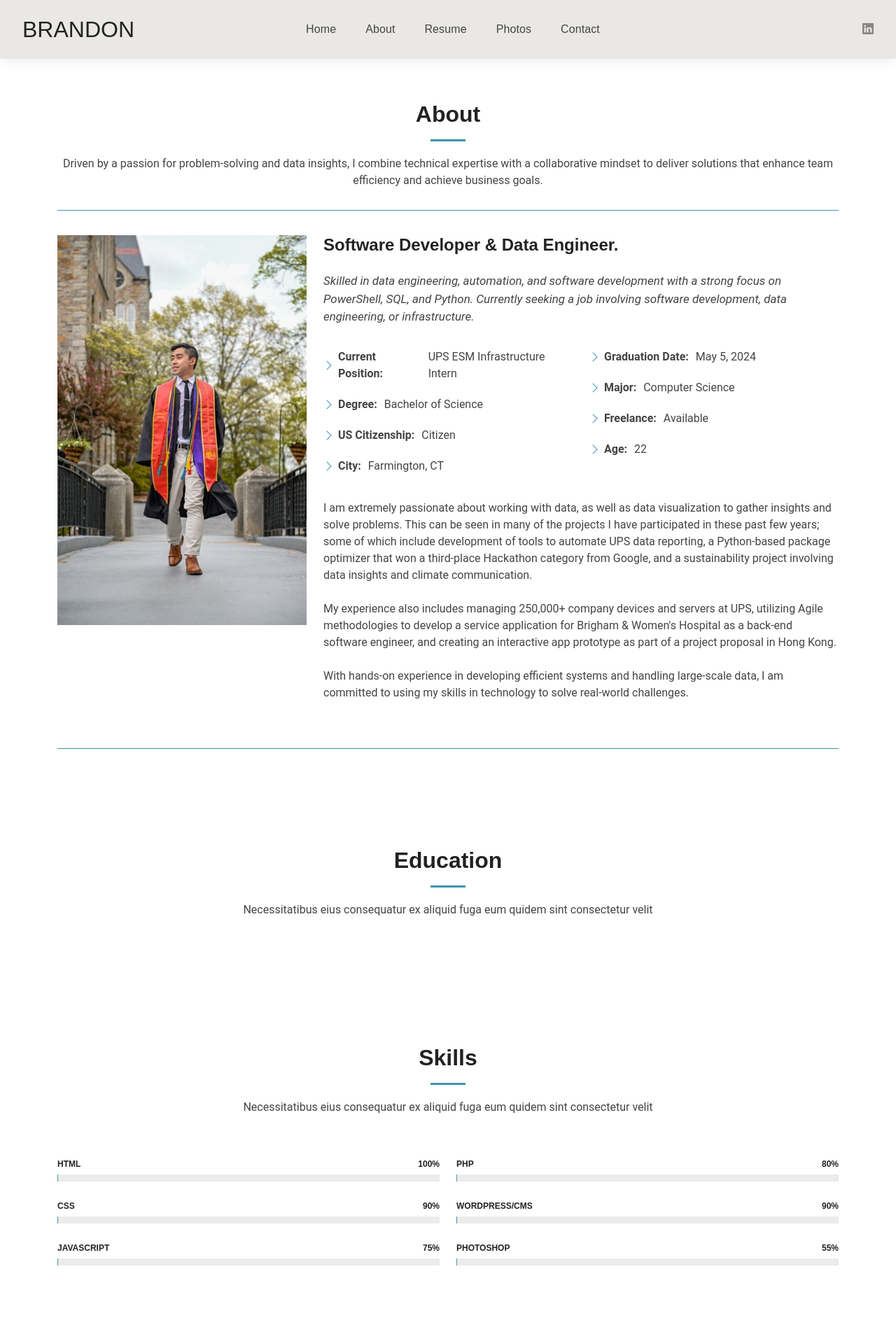
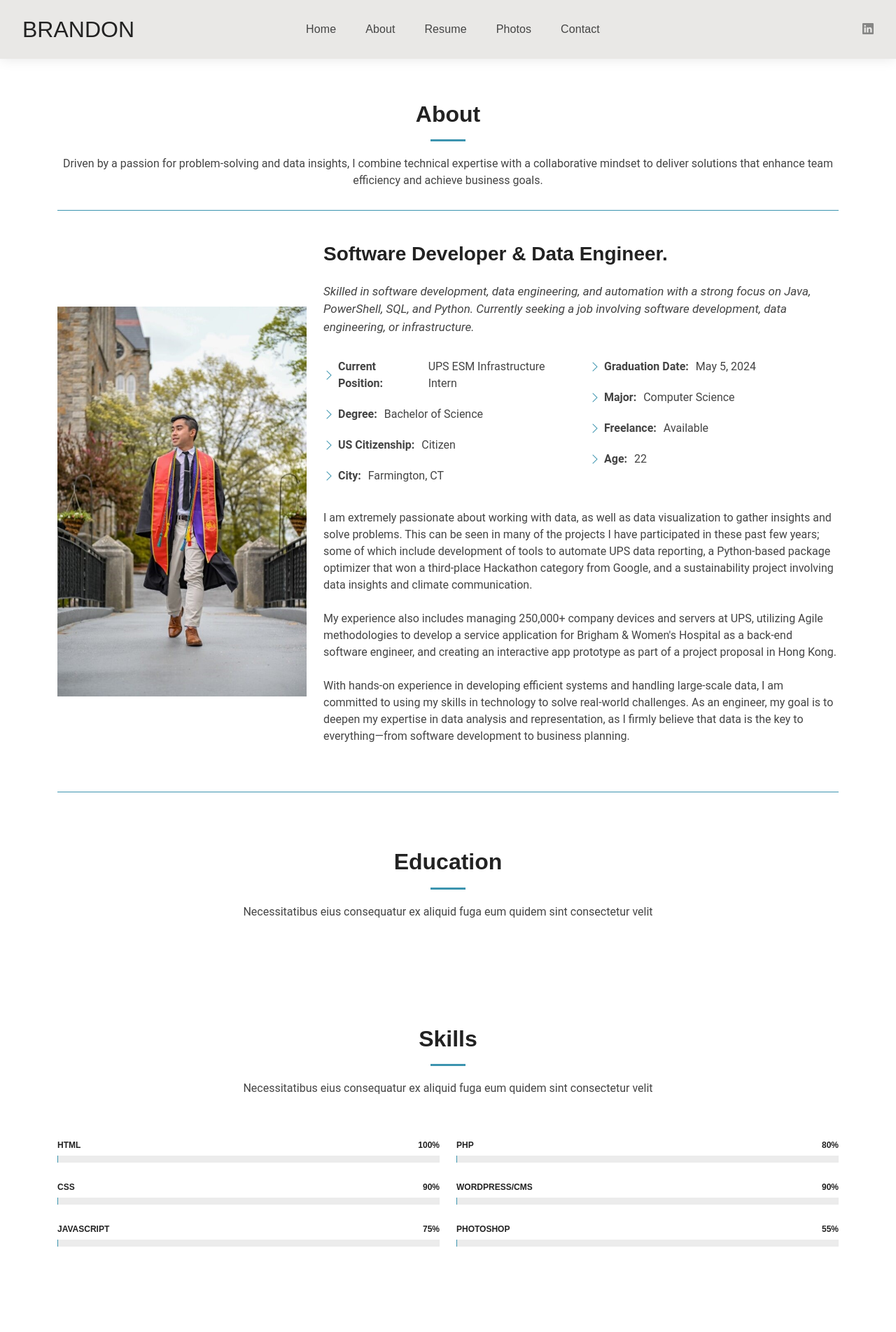
Before and after one commit to bhansea/Personal-Website, a Next.js app: page /about in a window 1280 px wide. Shown: the top 1903 px of the page at 70% size. Built offline with nearby package versions, Linux system fonts and the light colour scheme.

Commit message:
Minor formatting fixes

```diff
--- a/src/app/about/page.js
+++ b/src/app/about/page.js
@@ -72,7 +72,7 @@ export default function About() {
 
             <main className="main">
                 {/* About Section */}
-                <section id="about" className="about section">
+                <section id="about" className="about section" style={{paddingBottom: '0px'}}>
                     <div className="container section-title" data-aos="fade-up" style={{paddingBottom: '10px' }}>
                         <h2>About</h2>
                         <p>
@@ -82,16 +82,16 @@ export default function About() {
 
                     <div className="container" data-aos="fade-up" data-aos-delay="100">
 
-                        <div className="horizontal-line" style={{marginBottom: '35px' }}></div>
+                        <div className="horizontal-line" style={{ marginBottom: '35px' }}></div>
 
-                        <div className="row gy-4 justify-content-center">
+                        <div className="row gy-4 justify-content-center align-items-center">
                             <div className="col-lg-4">
-                                <Image src="/assets/img/grad-pic.jpg" className="img-fluid" alt="Profile" width={400} height={540} />
+                                <Image src="/assets/img/grad-pic.jpg" className="img-fluid" alt="Profile" width={440} height={540} />
                             </div>
                             <div className="col-lg-8 content">
-                                <h2>Software Developer &amp; Data Engineer.</h2>
+                                <h2 style={{ marginTop: '10px' }}>Software Developer &amp; Data Engineer.</h2>
                                 <p className="fst-italic py-3" style={{ fontSize: '17px', marginTop: '0px !important' }}>
-                                    Skilled in data engineering, automation, and software development with a strong focus on PowerShell, SQL, and Python. Currently seeking a job involving software development, data engineering, or infrastructure.
+                                    Skilled in software development, data engineering, and automation with a strong focus on Java, PowerShell, SQL, and Python. Currently seeking a job involving software development, data engineering, or infrastructure.
                                 </p>
                                 <div className="row">
                                     <div className="col-lg-6">
@@ -113,7 +113,7 @@ export default function About() {
                                     <p className="py-3">
                                         I am extremely passionate about working with data, as well as data visualization to gather insights and solve problems. This can be seen in many of the projects I have participated in these past few years; some of which include development of tools to automate UPS data reporting, a Python-based package optimizer that won a third-place Hackathon category from Google, and a sustainability project involving data insights and climate communication.
                                         <br /><br />My experience also includes managing 250,000+ company devices and servers at UPS, utilizing Agile methodologies to develop a service application for Brigham & Women's Hospital as a back-end software engineer, and creating an interactive app prototype as part of a project proposal in Hong Kong.
-                                        <br /><br />With hands-on experience in developing efficient systems and handling large-scale data, I am committed to using my skills in technology to solve real-world challenges.
+                                        <br /><br />With hands-on experience in developing efficient systems and handling large-scale data, I am committed to using my skills in technology to solve real-world challenges. As an engineer, my goal is to deepen my expertise in data analysis and representation, as I firmly believe that data is the key to everything—from software development to business planning.
                                     </p>
                                 </div>
                             </div>
@@ -124,7 +124,7 @@ export default function About() {
                 </section>
 
                 {/* Education Section */}
-                <section id="education" className="skills section">
+                <section id="about" className="skills section">
                     <div className="container section-title" data-aos="fade-up">
                         <h2>Education</h2>
                         <p>Necessitatibus eius consequatur ex aliquid fuga eum quidem sint consectetur velit</p>
@@ -137,7 +137,7 @@ export default function About() {
 
 
                 {/* Skills Section */}
-                <section id="skills" className="skills section">
+                <section id="about" className="skills section">
                     <div className="container section-title" data-aos="fade-up">
                         <h2>Skills</h2>
                         <p>Necessitatibus eius consequatur ex aliquid fuga eum quidem sint consectetur velit</p>
@@ -195,7 +195,7 @@ export default function About() {
                 </section>
 
                 {/* Facts Section */}
-                <section id="facts" className="facts">
+                <section id="about" className="facts" style={{paddingBottom: '100px'}}>
                     <div className="container" data-aos="fade-up">
                         <div className="section-title">
                             <h2>Facts</h2>
--- a/src/app/page.js
+++ b/src/app/page.js
@@ -34,7 +34,7 @@ export default function Home() {
           <p style={styles.subTitle} data-aos="fade-up" data-aos-delay="200">
             Aspiring software engineer from Farmington, Connecticut
           </p>
-          <button style={styles.button} data-aos="zoom-in" data-aos-delay="400">
+          <button style={styles.button} data-aos="zoom-in" data-aos-delay="400" onClick={() => window.location.href = '/about'}>
             ABOUT ME
           </button>
         </div>
--- a/src/styles/globals.css
+++ b/src/styles/globals.css
@@ -828,9 +828,13 @@ section,
   position: relative; /* Required for layout="fill" to work */
 }
 
+#about {
+  padding: 60px 0px 30px 0px;
+}
+
 .about .content h2 {
   font-weight: 700;
-  font-size: 24px;
+  font-size: 28px;
 }
 
 .about .content ul {
```
